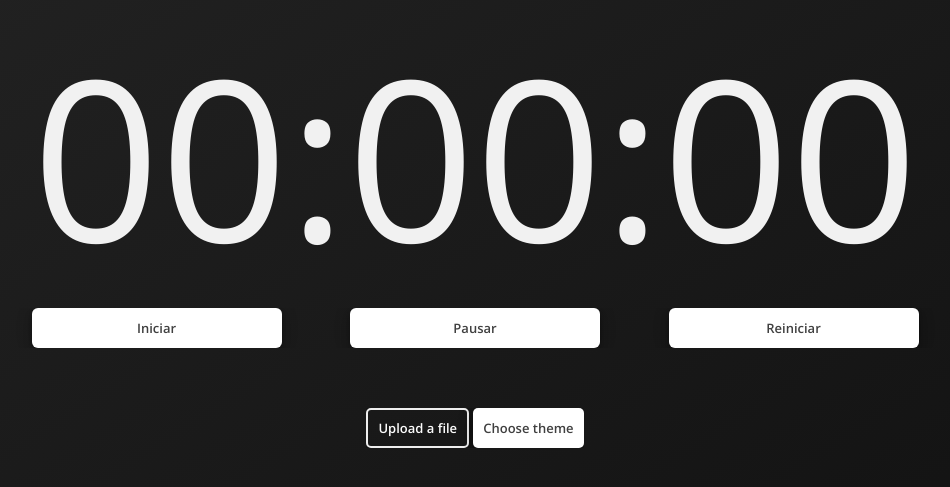
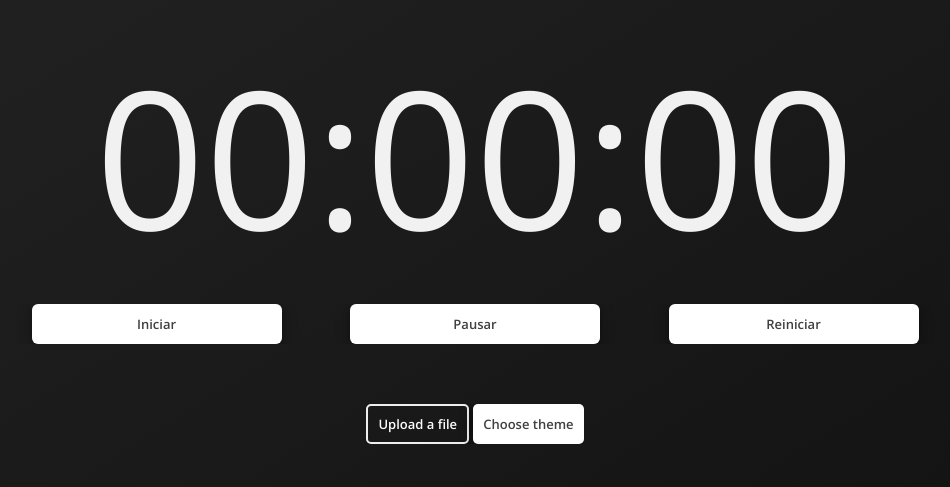
Before and after one commit to WillAngelis/cronometro-js, a website: page index.html in a window 1280 px wide. Shown: the part 175-662 px from the top of the page, without its empty margins (165-1115 px from the left). Drawn offline with nearby package versions, Linux system fonts and the light colour scheme.

Commit message:
Modify timer font size

```diff
--- a/css/componentes/timer.css
+++ b/css/componentes/timer.css
@@ -2,6 +2,7 @@
   font-weight: 300;
   text-align: center;
 }
+
 @media (min-width: 320px) {
   .timer__title {
     font-size: 4.5rem;
@@ -9,6 +10,7 @@
     width: 320px;
   }
 }
+
 @media (min-width: 375px) {
   .timer__title {
     font-size: 5rem;
@@ -16,6 +18,7 @@
     width: 375px;
   }
 }
+
 @media (min-width: 425px) {
   .timer__title {
     font-size: 6rem;
@@ -23,6 +26,7 @@
     width: 425px;
   }
 }
+
 @media (min-width: 580px) {
   .timer__title {
     font-size: 8rem;
@@ -30,6 +34,7 @@
     width: 580px;
   }
 }
+
 @media (min-width: 768px) {
   .timer__title {
     font-size: 10rem;
@@ -40,8 +45,8 @@
 
 @media (min-width: 980px) {
   .timer__title {
-    font-size: 14rem;
-    padding: 0;
+    font-size: 12rem;
+    padding: 18px;
     width: 980px;
   }
 }
```
